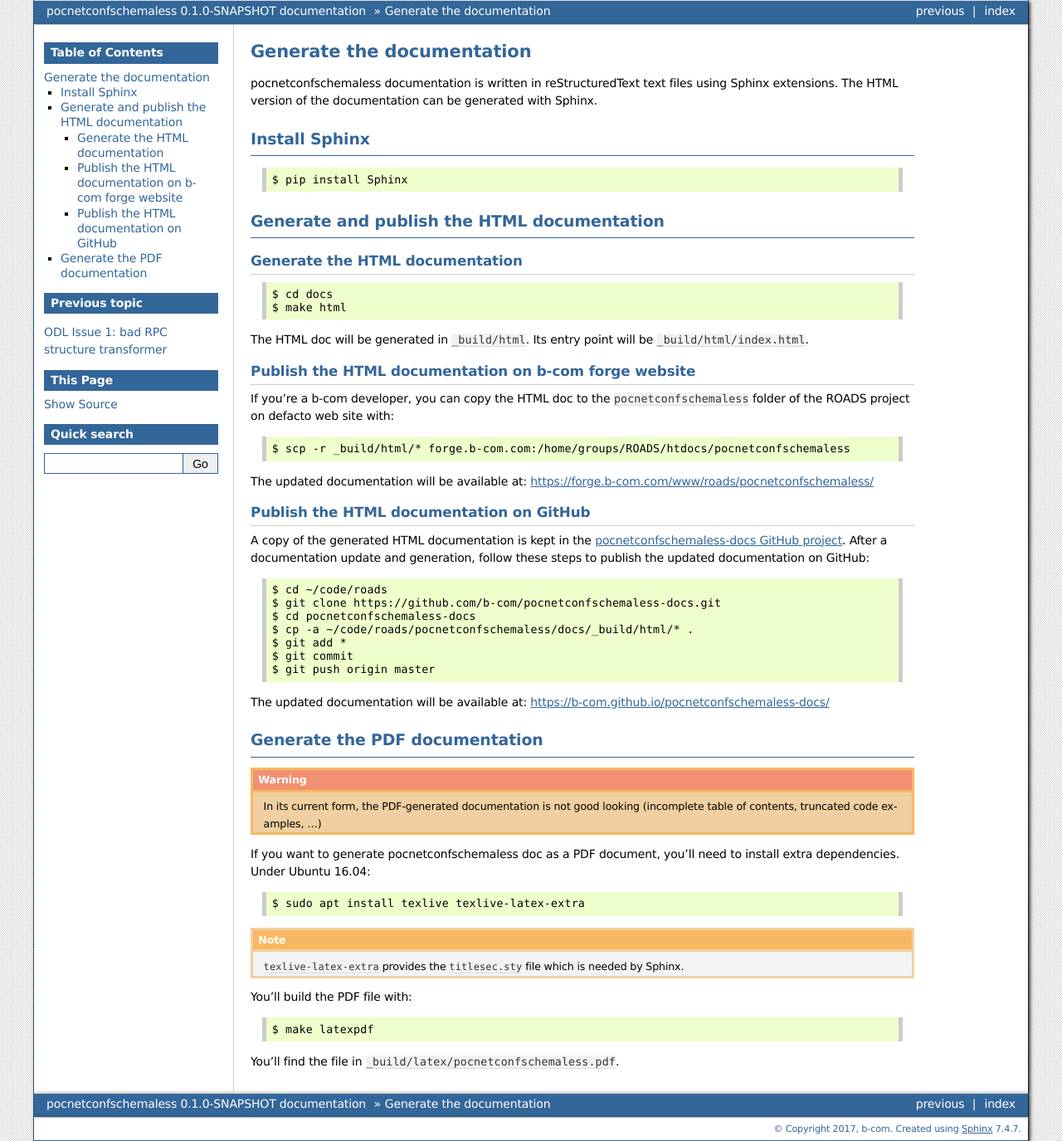
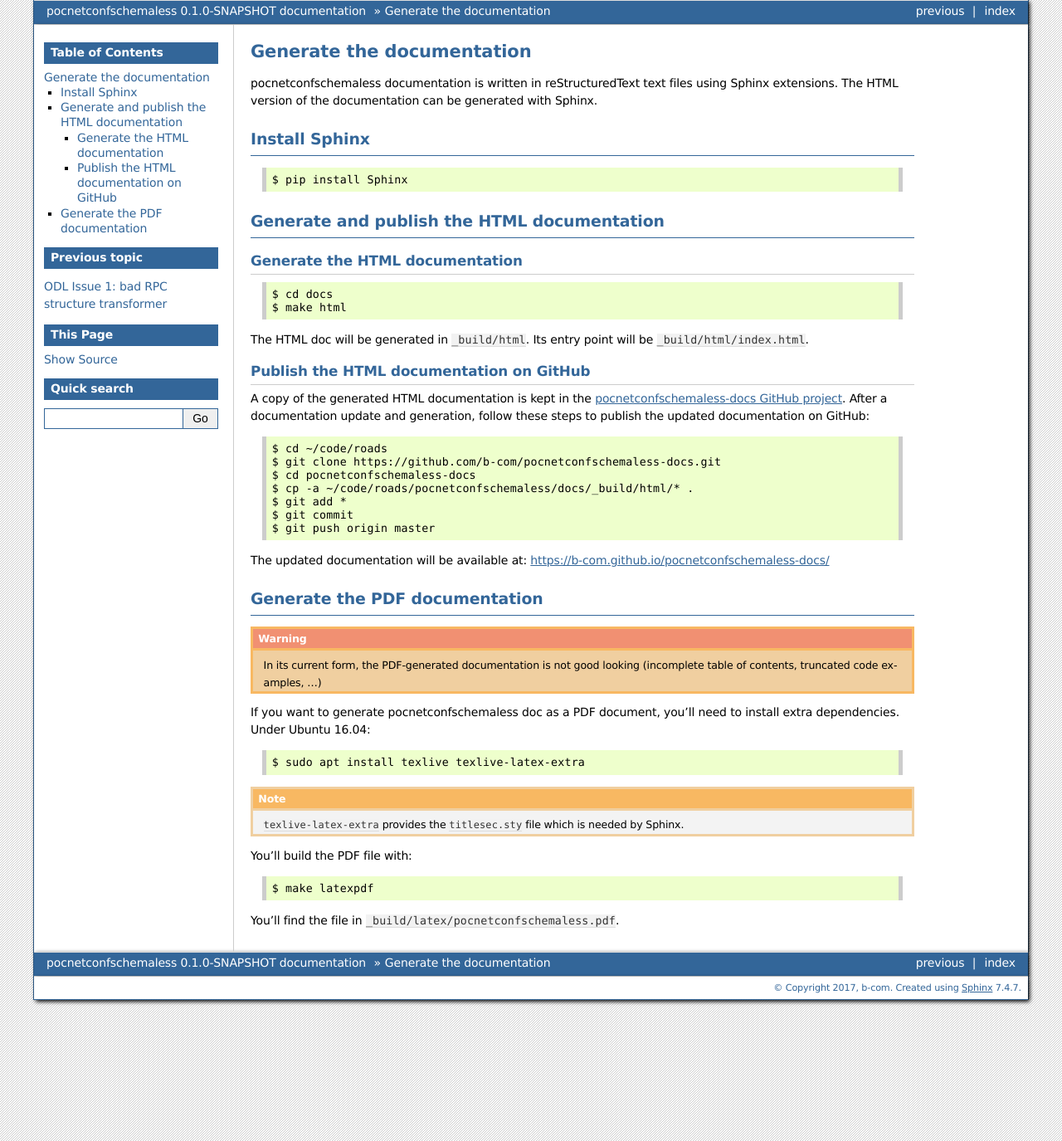
Before and after one commit to b-com/pocnetconfschemaless, a Sphinx documentation site: the page built from docs/developer_guide/build_the_docs.rst, in a window 1280 px wide. Shown: the whole page at 83% size. Built offline with Sphinx 7.4.7, drawn with Linux system fonts in a browser that asks for light colours.

Commit message:
docs: remove b-com-specific information

```diff
--- a/docs/developer_guide/build_the_docs.rst
+++ b/docs/developer_guide/build_the_docs.rst
@@ -25,18 +25,6 @@ Generate the HTML documentation
 
 The HTML doc will be generated in ``_build/html``. Its entry point will be
 ``_build/html/index.html``.
-
-Publish the HTML documentation on b-com forge website
-~~~~~~~~~~~~~~~~~~~~~~~~~~~~~~~~~~~~~~~~~~~~~~~~~~~~~
-
-If you're a b-com developer, you can copy the HTML doc to the
-``pocnetconfschemaless`` folder of the ROADS project on defacto web site
-with::
-
-   $ scp -r _build/html/* forge.b-com.com:/home/groups/ROADS/htdocs/pocnetconfschemaless
-
-The updated documentation will be available at:
-https://forge.b-com.com/www/roads/pocnetconfschemaless/
 
 Publish the HTML documentation on GitHub
 ~~~~~~~~~~~~~~~~~~~~~~~~~~~~~~~~~~~~~~~~
--- a/docs/index.rst
+++ b/docs/index.rst
@@ -33,10 +33,7 @@ Reference
 
 The present documentation is available on `GitHub`_.
 
-b-com developers can also find it on `b-com forge`_.
-
 .. _GitHub: https://b-com.github.io/pocnetconfschemaless-docs/.
-.. _b-com forge: https://forge.b-com.com/www/roads/pocnetconfschemaless/
 
 User Guide
 ----------
```
Also changed, not shown: README.md (+0 -4 lines), docs/user_guide/build.rst (+1 -6 lines).
